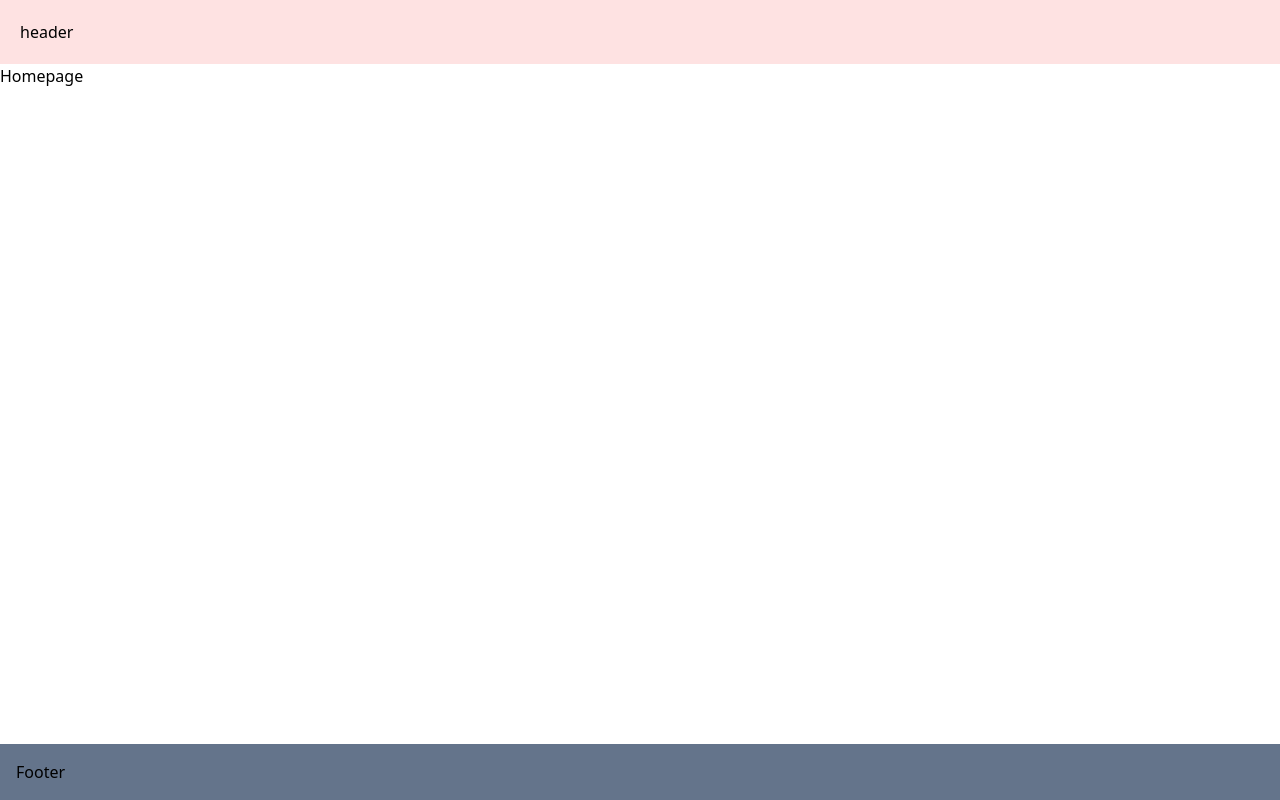
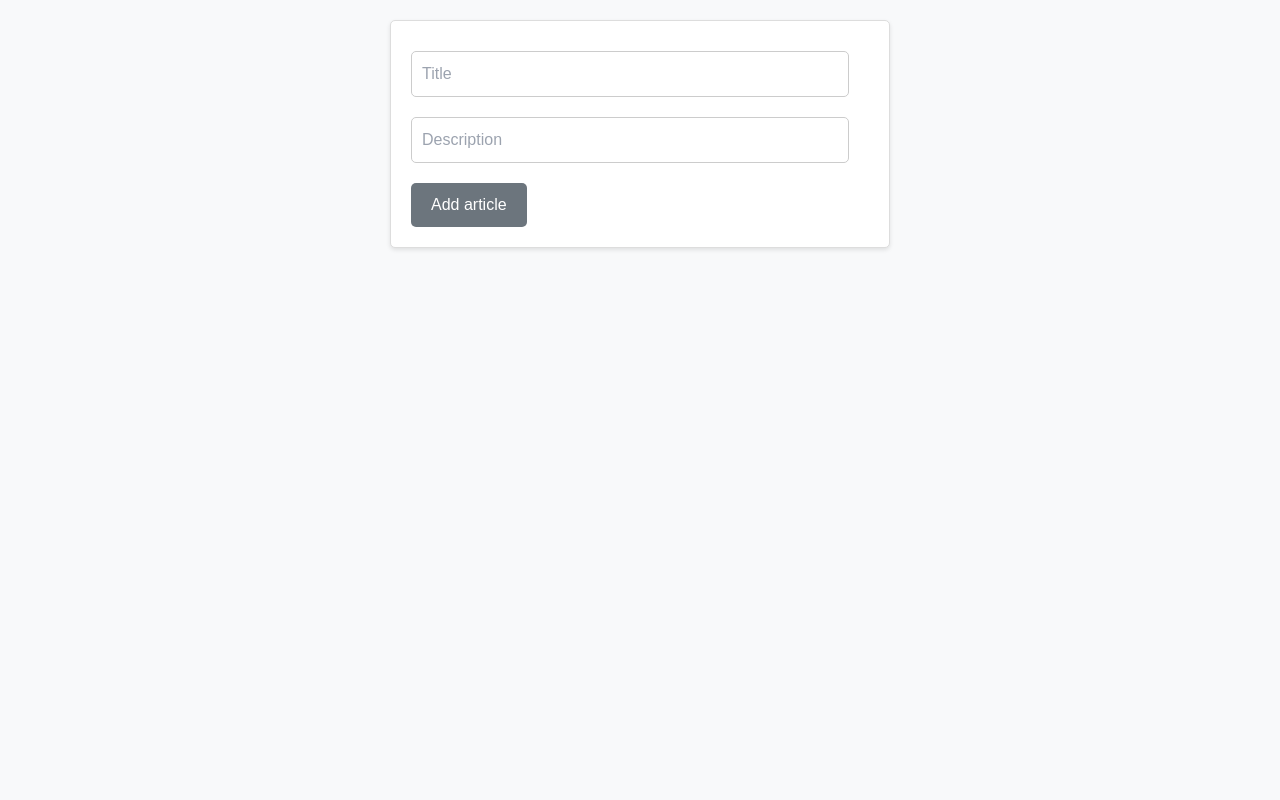
Before and after one commit to atlp-rwanda/eagles-ec-fe, a React (Vite) app: page / in a window 1280 px wide. Built offline with nearby package versions, Linux system fonts and the light colour scheme.

Commit message:
Set: configureing(React redux)

```diff
--- a/src/App.css
+++ b/src/App.css
@@ -1,6 +1,75 @@
-#root {
-  max-width: 1440px;
-  margin: 0 auto;
-  padding: 2rem;
-  text-align: center;
+/* index.css */
+
+body {
+  font-family: Arial, sans-serif;
+  margin: 0;
+  padding: 0;
+  background-color: #f8f9fa;
+  color: #333;
 }
+
+.Add-article {
+  background: #fff;
+  border: 1px solid #ddd;
+  border-radius: 5px;
+  padding: 20px;
+  max-width: 500px;
+  margin: 20px auto;
+  box-shadow: 0 2px 4px rgba(0, 0, 0, 0.1);
+}
+
+.Add-article input {
+  width: calc(100% - 20px);
+  padding: 10px;
+  margin: 10px 0;
+  border: 1px solid #ccc;
+  border-radius: 5px;
+  font-size: 16px;
+}
+
+.Add-article button {
+  padding: 10px 20px;
+  background-color: #007bff;
+  color: white;
+  border: none;
+  border-radius: 5px;
+  cursor: pointer;
+  font-size: 16px;
+  margin-top: 10px;
+}
+
+.Add-article button:disabled {
+  background-color: #6c757d;
+  cursor: not-allowed;
+}
+
+.Article {
+  background: #fff;
+  border: 1px solid #ddd;
+  border-radius: 5px;
+  padding: 20px;
+  max-width: 600px;
+  margin: 20px auto;
+  box-shadow: 0 2px 4px rgba(0, 0, 0, 0.1);
+}
+
+.Article h1 {
+  font-size: 24px;
+  margin: 0 0 10px;
+}
+
+.Article p {
+  font-size: 18px;
+  line-height: 1.5;
+  margin: 0 0 10px;
+}
+
+.Article button {
+  padding: 10px 20px;
+  background-color: #dc3545;
+  color: white;
+  border: none;
+  border-radius: 5px;
+  cursor: pointer;
+  font-size: 16px;
+}
--- a/src/App.tsx
+++ b/src/App.tsx
@@ -1,9 +1,39 @@
-import AppRoutes from "./routes/AppRoutes";
+import * as React from "react";
+import { useSelector, shallowEqual, useDispatch } from "react-redux";
+import "./App.css";
+import { Dispatch } from "redux";
 
-const App = () => (
-  <div className="w-full min-h-screen">
-    <AppRoutes />
-  </div>
-);
+import { ArticleState, IArticle } from "../type";
+
+import Article from "./components/Article";
+import AddArticle from "./components/AddArticle";
+import { addArticle, removeArticle } from "./store/actionCreators";
+
+const App: React.FC = () => {
+  const articles: readonly IArticle[] = useSelector(
+    (state: ArticleState) => state.articles,
+    shallowEqual,
+  );
+  // eslint-disable-next-line @typescript-eslint/no-explicit-any
+  const dispatch: Dispatch<any> = useDispatch();
+
+  const saveArticle = React.useCallback(
+    (article: IArticle) => dispatch(addArticle(article)),
+    [dispatch],
+  );
+
+  return (
+    <main>
+      <AddArticle saveArticle={saveArticle} />
+      {articles.map((article: IArticle) => (
+        <Article
+          key={article.id}
+          article={article}
+          removeArticle={removeArticle}
+        />
+      ))}
+    </main>
+  );
+};
 
 export default App;
--- /dev/null
+++ b/src/components/AddArticle.tsx
@@ -0,0 +1,54 @@
+import * as React from "react";
+
+import { IArticle } from "../../type";
+
+type Props = {
+  // eslint-disable-next-line @typescript-eslint/no-explicit-any
+  saveArticle: (article: IArticle | any) => void;
+};
+
+const AddArticle: React.FC<Props> = ({ saveArticle }) => {
+  // Initialize the state with an empty IArticle object
+  const [article, setArticle] = React.useState<IArticle>({ title: "", body: "" });
+
+  const handleArticleData = (e: React.FormEvent<HTMLInputElement>) => {
+    const { id, value } = e.currentTarget;
+    setArticle((prevArticle) => ({
+      ...prevArticle,
+      [id]: value,
+    }));
+  };
+
+  const addNewArticle = (e: React.FormEvent) => {
+    e.preventDefault();
+    if (article.title && article.body) {
+      saveArticle(article);
+      // Reset form after submission
+      setArticle({ title: "", body: "" });
+    }
+  };
+
+  return (
+    <form onSubmit={addNewArticle} className="Add-article">
+      <input
+        type="text"
+        id="title"
+        placeholder="Title"
+        value={article.title}
+        onChange={handleArticleData}
+      />
+      <input
+        type="text"
+        id="body"
+        placeholder="Description"
+        value={article.body}
+        onChange={handleArticleData}
+      />
+      <button type="submit" disabled={!article.title || !article.body}>
+        Add article
+      </button>
+    </form>
+  );
+};
+
+export default AddArticle;
--- /dev/null
+++ b/src/components/Article.tsx
@@ -0,0 +1,33 @@
+/* eslint-disable @typescript-eslint/no-shadow */
+/* eslint-disable react/button-has-type */
+/* eslint-disable @typescript-eslint/no-explicit-any */
+import * as React from "react";
+import { Dispatch } from "redux";
+import { useDispatch } from "react-redux";
+
+import { IArticle } from "../../type";
+
+type Props = {
+  article: IArticle
+  removeArticle: (article: IArticle) => void
+};
+
+const Article: React.FC<Props> = ({ article, removeArticle }) => {
+  const dispatch: Dispatch<any> = useDispatch();
+
+  const deleteArticle = React.useCallback(
+    (article: IArticle) => dispatch(removeArticle(article)),
+    [dispatch, removeArticle],
+  );
+
+  return (
+    <div className="Article">
+      <div>
+        <h1>{article.title}</h1>
+        <p>{article.body}</p>
+      </div>
+      <button onClick={() => deleteArticle(article)}>Delete</button>
+    </div>
+  );
+};
+export default Article;
--- a/src/main.tsx
+++ b/src/main.tsx
@@ -1,14 +1,29 @@
 import React from "react";
 import ReactDOM from "react-dom/client";
+
+// eslint-disable-next-line import/order
+import App from "./App";
+
+import "./index.css";
 import { BrowserRouter as Router } from "react-router-dom";
+import { createStore, applyMiddleware, Store } from "redux";
+import { Provider } from "react-redux";
+import { thunk } from "redux-thunk";
 
-import App from "./App.tsx";
-import "./index.css";
+import { ArticleState, ArticleAction, DispatchType } from "../type";
+
+import reducer from "./store/reducer";
+
+const store: Store<ArticleState, ArticleAction> & {
+  dispatch: DispatchType;
+} = createStore(reducer, applyMiddleware(thunk));
 
 ReactDOM.createRoot(document.getElementById("root")!).render(
   <React.StrictMode>
-    <Router>
-      <App />
-    </Router>
+    <Provider store={store}>
+      <Router>
+        <App />
+      </Router>
+    </Provider>
   </React.StrictMode>,
 );
--- /dev/null
+++ b/src/store/actionCreators.ts
@@ -0,0 +1,32 @@
+import { ArticleAction, DispatchType, IArticle } from "../../type";
+
+import * as actionTypes from "./actionTypes";
+
+// Generic function to create an action
+function createArticleAction(type: string, article: IArticle): ArticleAction {
+  return {
+    type,
+    article,
+  };
+}
+
+// Simulate HTTP request and dispatch action
+export function simulateHttpRequest(action: ArticleAction) {
+  return (dispatch: DispatchType) => {
+    setTimeout(() => {
+      dispatch(action);
+    }, 500);
+  };
+}
+
+// Action creator for adding an article
+export function addArticle(article: IArticle) {
+  const action = createArticleAction(actionTypes.ADD_ARTICLE, article);
+  return simulateHttpRequest(action);
+}
+
+// Action creator for removing an article
+export function removeArticle(article: IArticle) {
+  const action = createArticleAction(actionTypes.REMOVE_ARTICLE, article);
+  return simulateHttpRequest(action);
+}
--- /dev/null
+++ b/src/store/actionTypes.ts
@@ -0,0 +1,2 @@
+export const ADD_ARTICLE = "ADD_ARTICLE";
+export const REMOVE_ARTICLE = "REMOVE_ARTICLE";
--- /dev/null
+++ b/src/store/reducer.ts
@@ -0,0 +1,42 @@
+/* eslint-disable no-case-declarations */
+import { ArticleAction, ArticleState, IArticle } from "../../type";
+
+import * as actionTypes from './actionTypes';
+
+// Define the initial state
+const initialState: ArticleState = {
+  articles: [],
+};
+
+const generateUniqueId = () => Math.floor(Math.random() * 1e9);
+
+const reducer = (
+  // eslint-disable-next-line @typescript-eslint/default-param-last
+  state: ArticleState = initialState,
+  action: ArticleAction,
+): ArticleState => {
+  switch (action.type) {
+    case actionTypes.ADD_ARTICLE:
+      const newArticle: IArticle = {
+        id: generateUniqueId(),
+        title: action.article.title,
+        body: action.article.body,
+      };
+      return {
+        ...state,
+        articles: state.articles.concat(newArticle),
+      };
+    case actionTypes.REMOVE_ARTICLE:
+      const updatedArticles: IArticle[] = state.articles.filter(
+        (article) => article.id !== action.article.id,
+      );
+      return {
+        ...state,
+        articles: updatedArticles,
+      };
+    default:
+      return state;
+  }
+};
+
+export default reducer;
```
Also changed, not shown: package.json (+9 -2 lines), type.d.ts (added, +16 -0 lines), src/reducers/index.ts (added), 1 other file (tests, documents, lock files or other folders).
